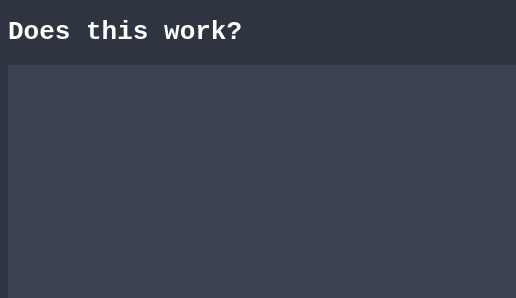
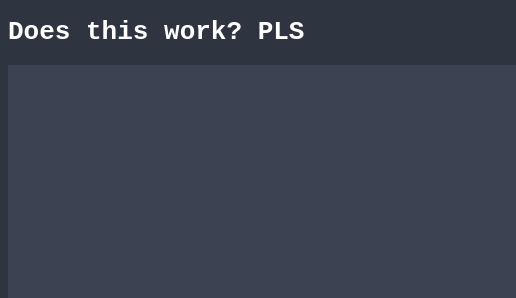
Before and after one commit to IamSmeagol/IamSmeagol.github.io, a plain HTML site: page src/index.html in a window 1280 px wide. Shown: the top 298 px of the page, 0-516 px from the left. Drawn offline with Linux system fonts and the light colour scheme.

Commit message:
Update index.html

```diff
--- a/src/index.html
+++ b/src/index.html
@@ -4,7 +4,7 @@
 				<link rel="stylesheet" href="styles.css">
 		</head>
 <body>
-<h1>Does this work?</h1>
+<h1>Does this work? PLS</h1>
 </body>
 <footer>
 		<a href="https://github.com/Smeagol2069/Smeagol2069.github.io"><img src="./media/github-mark.png" alt="Github repository"></a>
```
